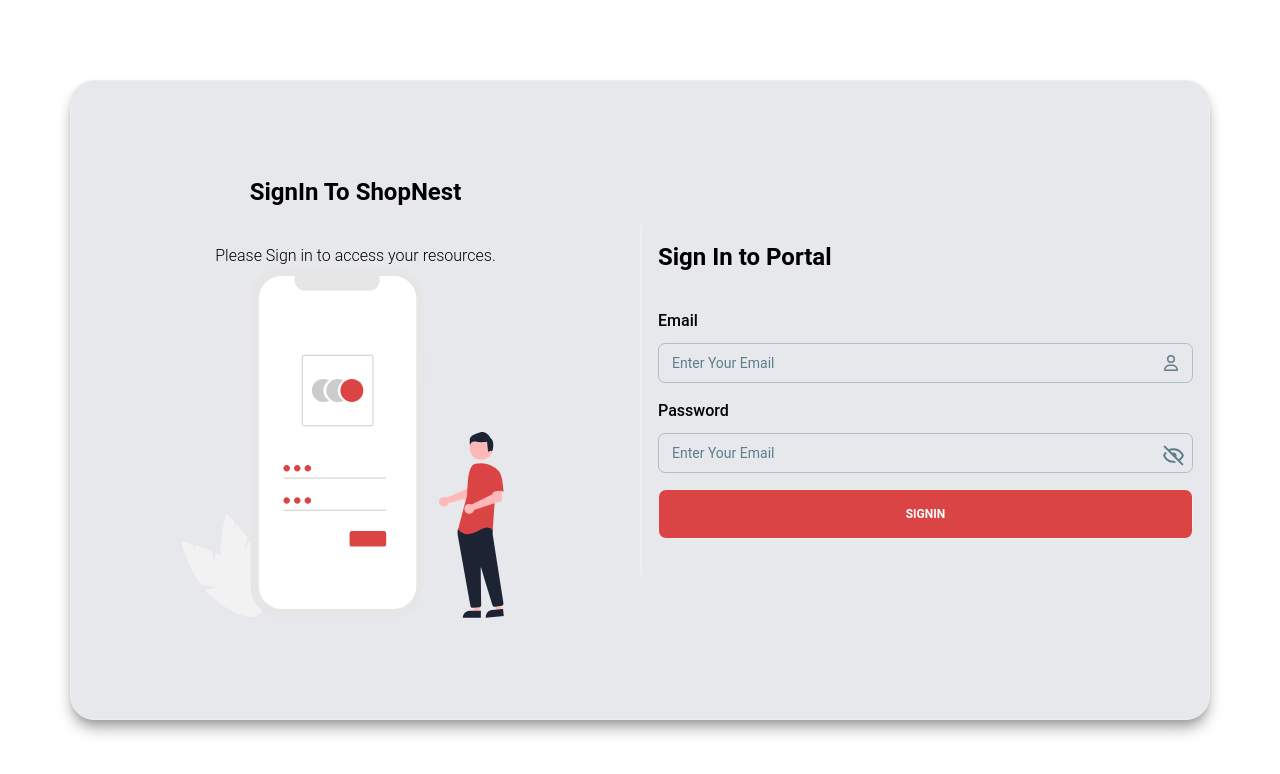
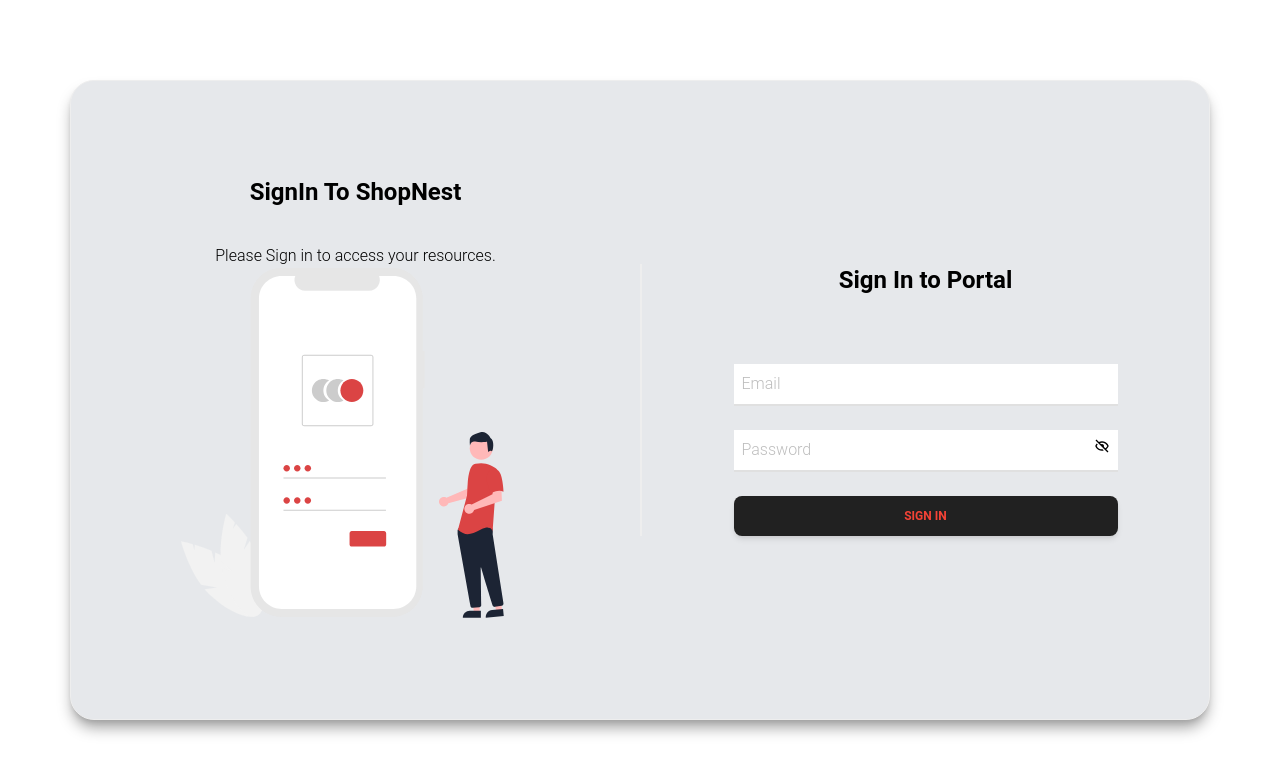
Before and after one commit to ubaidahmed04/Next.js-E-Commerce, a Next.js app: page /signin in a window 1280 px wide. Shown: the top 774 px of the page. Built offline with nearby package versions, Linux system fonts and the light colour scheme.

Commit message:
create add product page

```diff
--- a/package.json
+++ b/package.json
@@ -10,12 +10,14 @@
   },
   "dependencies": {
     "@material-tailwind/react": "^2.1.10",
+    "formik": "^2.4.6",
     "next": "^14.2.14",
     "react": "^18.3.1",
     "react-dom": "^18.3.1",
     "react-icons": "^5.3.0",
     "react-slick": "^0.30.2",
-    "slick-carousel": "^1.8.1"
+    "slick-carousel": "^1.8.1",
+    "yup": "^1.4.0"
   },
   "devDependencies": {
     "eslint": "^8",
--- /dev/null
+++ b/src/app/(auth)/AddProduct/Field.js
@@ -0,0 +1,32 @@
+import { Input, Typography } from '@material-tailwind/react'
+import React from 'react'
+
+const Field = ({label, type, placeholder, id }) => {
+  return (
+    <div>
+            <label >
+              <Typography
+                variant="small"
+                color="blue-gray"
+                className="block font-medium mb-2"
+              >
+                {label}
+              </Typography>
+            </label>
+            <Input
+              id={id}
+              color="gray"
+              size="lg"
+              type={type}
+              name="email"
+              placeholder={placeholder}
+              className="!w-full placeholder:!opacity-100 focus:!border-t-primary !border-t-blue-gray-200"
+              labelProps={{
+                className: "hidden",
+              }}
+            />
+          </div>
+  )
+}
+
+export default Field
--- /dev/null
+++ b/src/app/(auth)/AddProduct/page.js
@@ -0,0 +1,100 @@
+"use client"
+import React from "react";
+// @components
+import {
+  Card,
+  Input,
+  Button,
+  CardBody,
+  CardHeader,
+  Typography,
+} from "@material-tailwind/react";
+import Field from "./Field";
+import upload from '@/app/public/Images/upload.png'
+import Image from "next/image";
+// @icons
+
+export function CryptoLogin() {
+  return (
+    <Card
+      shadow={false}
+      className="md:px-24 md:py-8 py-4 border border-gray-300"
+    >
+      <CardHeader shadow={false} floated={false} className="text-center">
+        <Typography
+          variant="h1"
+          color="blue-gray"
+          className="mb-4 !text-3xl lg:text-4xl"
+        >
+          Add Product
+        </Typography>
+
+      </CardHeader>
+      <CardBody>
+        <form
+          action="#"
+          className="flex flex-col gap-4 "
+        >
+
+          <div className="max-w-md mx-auto rounded-lg overflow-hidden md:max-w-xl">
+            <div className="md:flex">
+              <div className="w-full p-3">
+                <div
+                  className="relative h-48 rounded-lg border-2 border-blue-gray-400 bg-gray-50 flex justify-center items-center shadow-lg hover:shadow-xl transition-shadow duration-300 ease-in-out"
+                >
+                  <div className="absolute flex flex-col items-center">
+                    <Image
+                      height={70}
+                      width={70}
+                      alt="File Icon"
+                      className="mb-3"
+                      src={upload}
+                    />
+                    <span className="block text-gray-500 font-semibold"
+                    >Drag &amp; drop</span>
+                    <span className="block text-gray-400 font-normal mt-1">or click to upload</span>
+
+                  </div>
+
+                  <input
+                    name=""
+                    className="h-full w-full opacity-0 cursor-pointer"
+                    type="file"
+                  />
+                </div>
+              </div>
+            </div>
+          </div>
+
+          <Field type="text" placeholder="Enter Your Product Name" label="Product Name" />
+          <Field type="text" placeholder="Enter Your Brand Name" label="Brand" />
+          <span className="grid grid-cols-1 md:grid-cols-2 gap-2">
+            <Field type="text" placeholder="Enter Description" label="Description" />
+            <Field type="text" placeholder="Enter Your Product Name" label="Brand" />
+            <Field type="text" placeholder="Category" label="Category" />
+            <Field type="number" placeholder="Product Quantity" label="Quantity" />
+          </span>
+
+
+
+          <span className="grid grid-cols-2 gap-2 py-4 ">
+
+            <Button variant="outlined" className="flex h-12 border-blue-gray-200 items-center justify-center gap-" >
+              Cancel
+            </Button>
+            <Button
+
+              size="lg" color="gray"
+            >
+              Add
+            </Button>
+          </span>
+
+
+        </form>
+      </CardBody>
+    </Card>
+  );
+}
+
+export default CryptoLogin;
--- a/src/app/(auth)/signin/page.js
+++ b/src/app/(auth)/signin/page.js
@@ -5,21 +5,63 @@ import { BiHide, BiShow } from "react-icons/bi";
 import { Button, Input } from "@material-tailwind/react";
 import { FaRegUser } from "react-icons/fa6";
 import { LoginSkeleton } from "../Skeleton";
+import { ErrorMessage, Field, Form, Formik, } from 'formik';
+import * as Yup from 'yup';
 const SignIn = () => {
   const router = useRouter()
-  const HomePage = () =>{
-    router.push("/")
-  }
+
   const [showPassword, setShowPassword] = useState(false);
   const tooglePassword = () => {
     setShowPassword(!showPassword)
   }
+  const initialValues = {
+    email: "",
+    password: ""
+  };
+  const validationSchema = Yup.object({
+    email: Yup.string()
+      .email("Invalid email address")
+      .required("Email is required"),
+    password: Yup.string()
+      .min(6, "Password must be at least 6 characters")
+      .required("Password is required"),
+  });
+  const handleSubmit = (values, { resetForm }) => {
+    const InputDataCheck = [
+      {
+        email: "admin@gmail.com",
+        password: "123456"
+      },
+      {
+        email: "sales@gmail.com",
+        password: "sales@123"
+      },
+    ]
+    const user = InputDataCheck.find(
+      (ele) => ele.email === values.email && ele.password === values.password
+    );
+    console.log("user", user)
+    if (user) {
+      alert("login Success")
 
-  // Initial Values
+      // dispatch(LoginSuccess(user));
+      // notifySuccess()
+      resetForm()
+
+      if (user.email == "admin@gmail.com") {
+        router.push("/")
+      } else {
+        router.push("/addCart")
+      }
+    } else {
+      alert("Invalid email or password")
+      // alert("Invalid email or password")
+    }
+  };
 
 
   return (
-    <Suspense fallback={<LoginSkeleton/>}>
+    <Suspense fallback={<LoginSkeleton />}>
       <div className="rounded-3xl border border-stroke w-full h-[80vh]   bg-[#e6e8eb] flex items-center justify-center shadow-lg shadow-gray-500">
         <div className="flex flex-wrap items-center justify-center w-full h-full ">
           <div className="hidden w-full xl:block xl:w-1/2">
@@ -30,7 +72,7 @@ const SignIn = () => {
               <p className="2xl:px-20">
                 Please Sign in to access your resources.
               </p>
-              <span className="mt-15 inline-block">
+              <span className="mt-15  inline-block">
                 <svg
                   width="350"
                   height="350"
@@ -156,39 +198,48 @@ const SignIn = () => {
           </div>
 
           <div className="w-full flex items-center flex-col gap-8 rounded-r-lg border-stroke bg-slate-300 dark:border-strokedark xl:w-1/2 xl:border-l-2">
-            <div className="w-full p-4 sm:p-12.5 xl:p-17.5">
-              <h2 className="mb-9 text-2xl font-bold text-black dark:text-white sm:text-title-xl2">
+          <h2 className="mb-9 text-2xl font-bold text-black dark:text-white sm:text-title-xl2">
                 Sign In to Portal
               </h2>
-              <div className="mb-4">
-                <label className="mb-2.5 block font-medium text-black dark:text-white">
-                  Email
-                </label>
-                <div className="w-full">
-                  <Input label="Enter Your Email" icon={<FaRegUser/>} />
-                </div>
-              </div>
-              <div className="mb-4">
-                <label className="mb-2.5 block font-medium text-black dark:text-white">
-                  Password
-                </label>
-                <div className="w-full">
-                  <Input type={showPassword ? "text" : "password"} label="Enter Your Email" icon={showPassword ? <BiShow size={25} onClick={tooglePassword} /> : <BiHide size={25} onClick={tooglePassword}  />}  />
-                </div>
-              </div>
-              <div className="mb-5">
-                <Button
-                variant="outlined"
-                  type="submit"
-                  className="w-full cursor-pointer rounded-lg border border-primary bg-primary p-4 text-white bg-secondary transition hover:bg-opacity-90"
-                  onClick={HomePage}
-                >
-                  SignIn
-                </Button>
-              </div>
+            <Formik
+              initialValues={initialValues}
+              validationSchema={validationSchema}
+              onSubmit={handleSubmit}
+            >
+              {({ errors, touched }) => (
+                <Form className="w-full max-w-sm">
+                  <div className="relative mb-6">
+                    <Field
+                      name="email"
+                      type="email"
+                      placeholder="Email"
+                      className={`block w-full p-2 border-b-2 ${errors.email && touched.email ? 'border-red-500' : 'border-gray-300'}`}
+                    />
+                    <ErrorMessage name="email" component="div" className="text-red-500 text-sm mt-1" />
+                  </div>
 
-            </div>
+                  <div className="relative mb-6">
+                    <Field
+                      name="password"
+                      type={showPassword ? "text" : "password"}
+                      placeholder="Password"
+                      className={`block w-full p-2 border-b-2 ${errors.password && touched.password ? 'border-red-500' : 'border-gray-300'}`}
+                    />
+                    <span
+                      className="absolute right-2 top-2 cursor-pointer"
+                      onClick={tooglePassword}
+                    >
+                      {showPassword ? <BiShow /> : <BiHide />}
+                    </span>
+                    <ErrorMessage name="password" component="div" className="text-red-500 text-sm mt-1" />
+                  </div>
 
+                  <Button type="submit" className="w-full text-red-500">
+                    Sign In
+                  </Button>
+                </Form>
+              )}
+            </Formik>
           </div>
         </div>
       </div>
```
Also changed, not shown: src/app/public/Images/upload.png (added), 1 other file (tests, documents, lock files or other folders).
